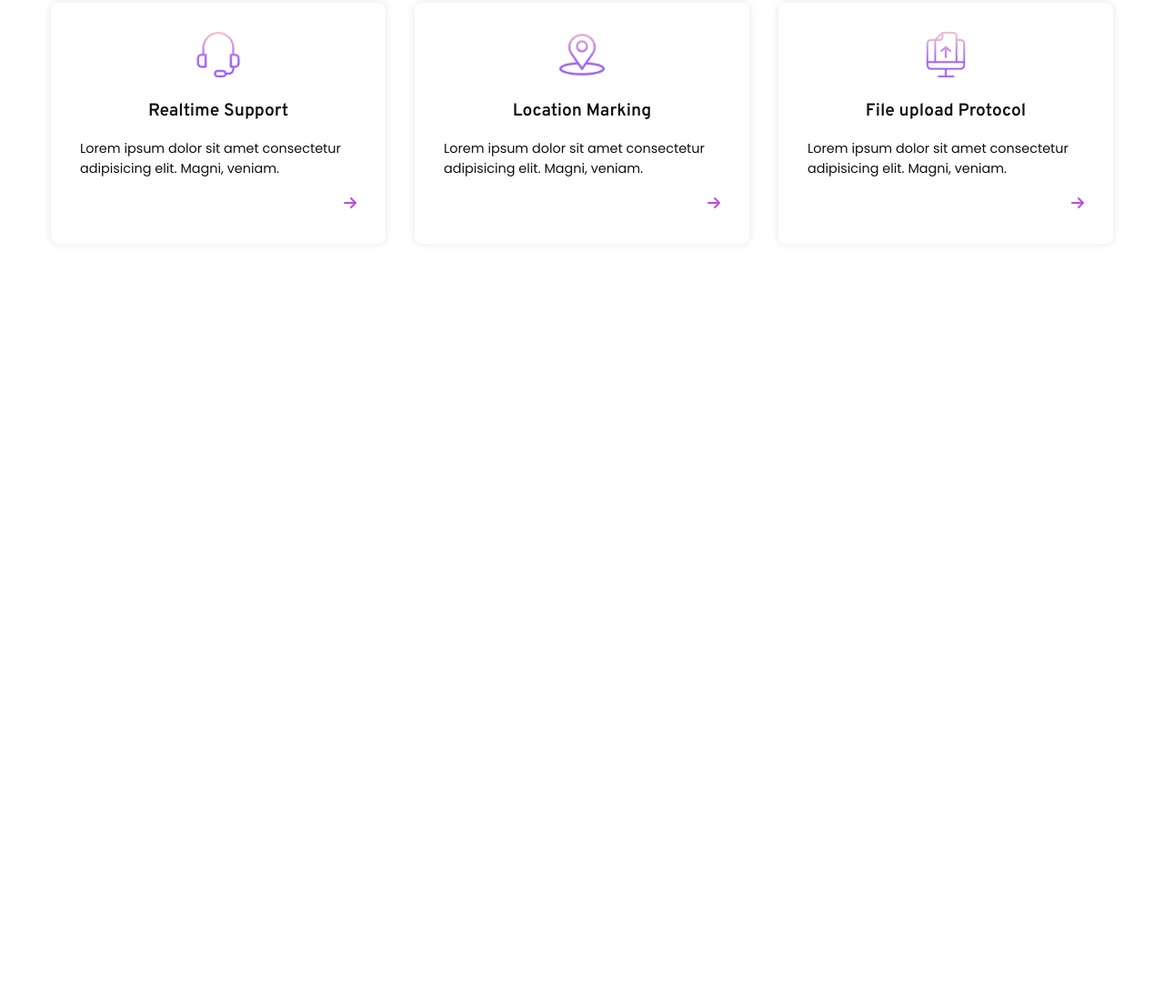
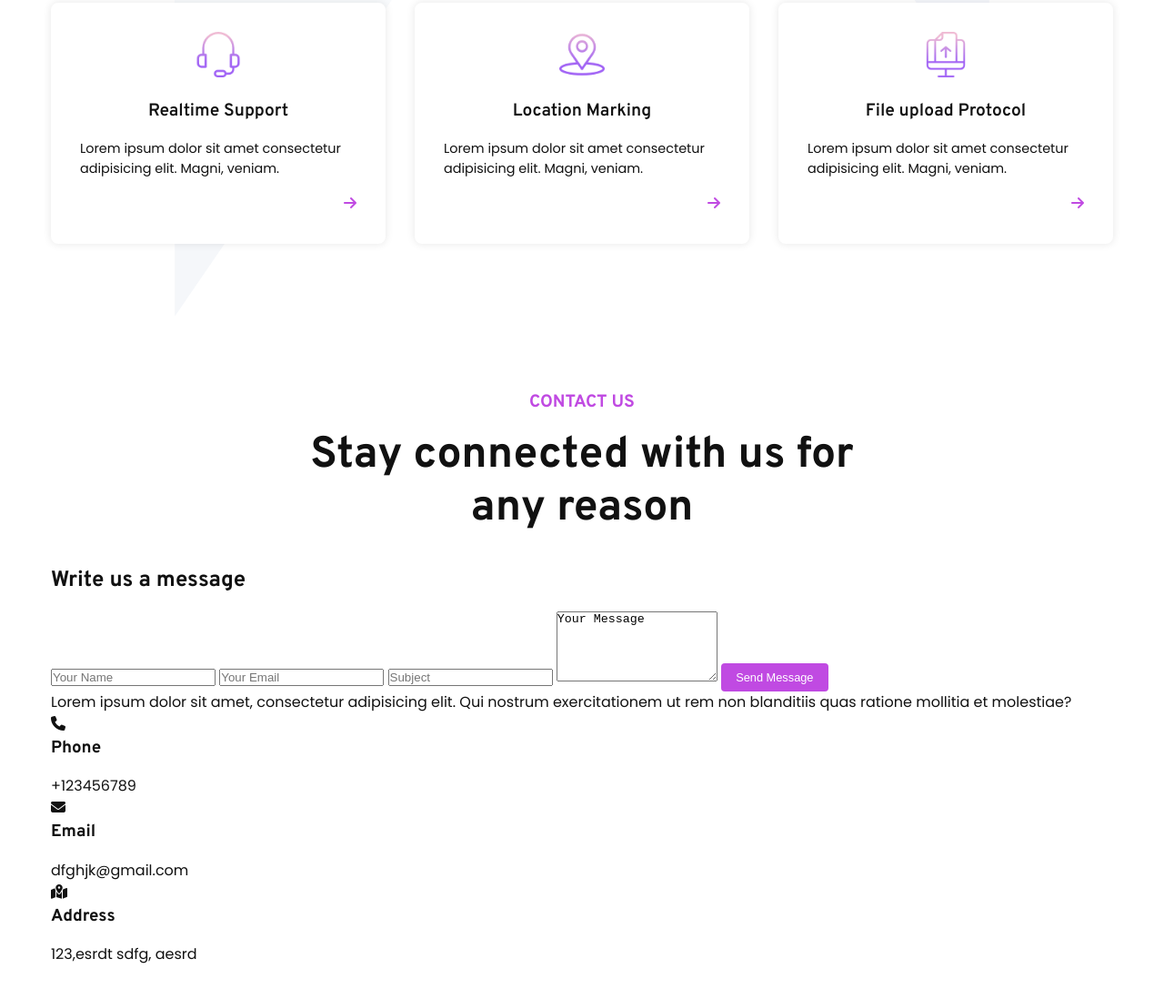
Before and after one commit to Ranjith-M7/CODSOFT, a plain HTML site: page Flower Shop/index.html in a window 1280 px wide. Shown: the part 2514-3612 px from the top of the page at 91% size. Before the commit the page ends 2862 px from the top, so only its background shows below. Drawn offline with nearby package versions, Linux system fonts and the light colour scheme.

Commit message:
Update index.html

```diff
--- a/Flower Shop/index.html
+++ b/Flower Shop/index.html
@@ -116,7 +116,10 @@
   </section>
 
   <!-- SERVICES -->
-  <section id="services">
+  <section id="services" style="background-image: url(assets/img/services-bg.png);
+  background-repeat: no-repeat;
+  background-position: top;
+  background-size: 70% 100%;">
     <div class="container">
       <h5 class="section-subheading">What we do</h5>
       <h2 class="section-heading right">
@@ -187,23 +190,59 @@
     </div>
   </section>
 
-  <!-- PROJECTS -->
+  <!-- CONTACT -->
+  <section id="contact">
+    <div class="container">
+      <h5 class="section-subheading text-center">
+        contact us
+      </h5>
+      <h2 class="section-heading text-center right left">Stay connected with us for any reason</h2>
+      <div class="contact">
+        <form action="" class="contact__form">
+          <h1>Write us a message</h1>
+          <input type="text" placeholder="Your Name" required>
+          <input type="email" placeholder="Your Email" required>
+          <input type="text" placeholder="Subject" required>
+          <textarea rows="5" required>Your Message</textarea>
+          <button class="btn btn-primary">Send Message</button>
+        </form>
+        <div class="contact__details">
+          <p class="text">Lorem ipsum dolor sit amet, consectetur adipisicing elit. Qui nostrum exercitationem ut rem
+            non blanditiis quas ratione mollitia et molestiae?</p>
+          <p class="details">
+          <div class="detail">
+            <div class="detail__icon">
+              <i class="fas fa-phone"></i>
+            </div>
+            <div class="detail__content">
+              <h3>Phone</h3>
+              <p>+123456789</p>
+            </div>
+          </div>
+          <div class="detail">
+            <div class="detail__icon">
+              <i class="fas fa-envelope"></i>
+            </div>
+            <div class="detail__content">
+              <h3>Email</h3>
+              <p>dfghjk@gmail.com</p>
+            </div>
+          </div>
+          <div class="detail">
+            <div class="detail__icon">
+              <i class="fas fa-map-marked-alt"></i>
+            </div>
+            <div class="detail__content">
+              <h3>Address</h3>
+              <p>123,esrdt sdfg, aesrd</p>
+            </div>
+          </div>
+          </p>
+        </div>
+      </div>
+    </div>
 
-  <!-- PROJECTS -->
-
-  <!-- TEAM -->
-
-  <!-- TEAM -->
-
-  <!-- TESTIMONIALS -->
-
-  <!-- TESTIMONIALS -->
-
-  <!-- CONTACT -->
-
-  <!-- CONTACT -->
-
-  <!-- FOOTER -->
+  </section>
 
   <!-- FOOTER -->
 
```
